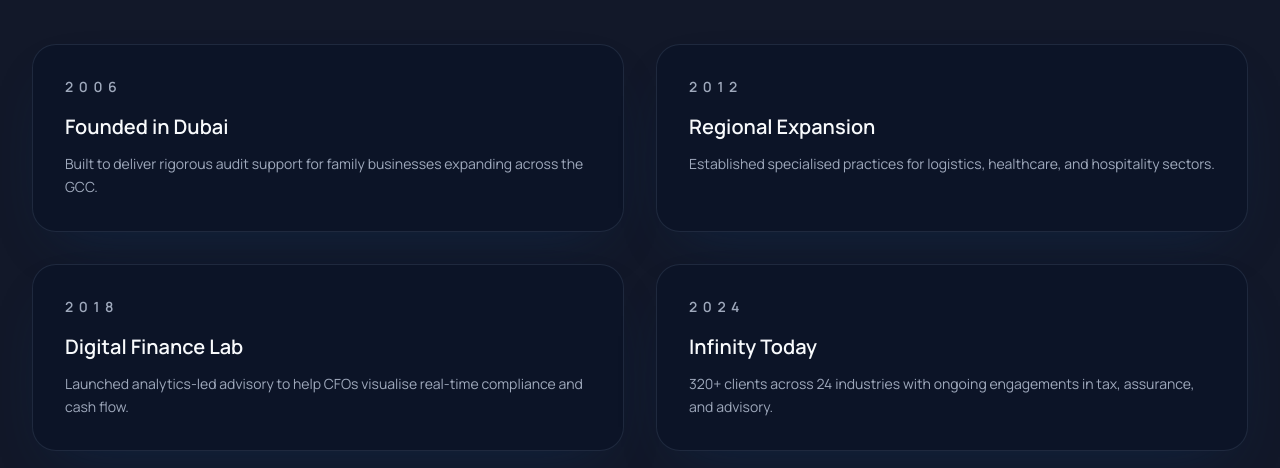
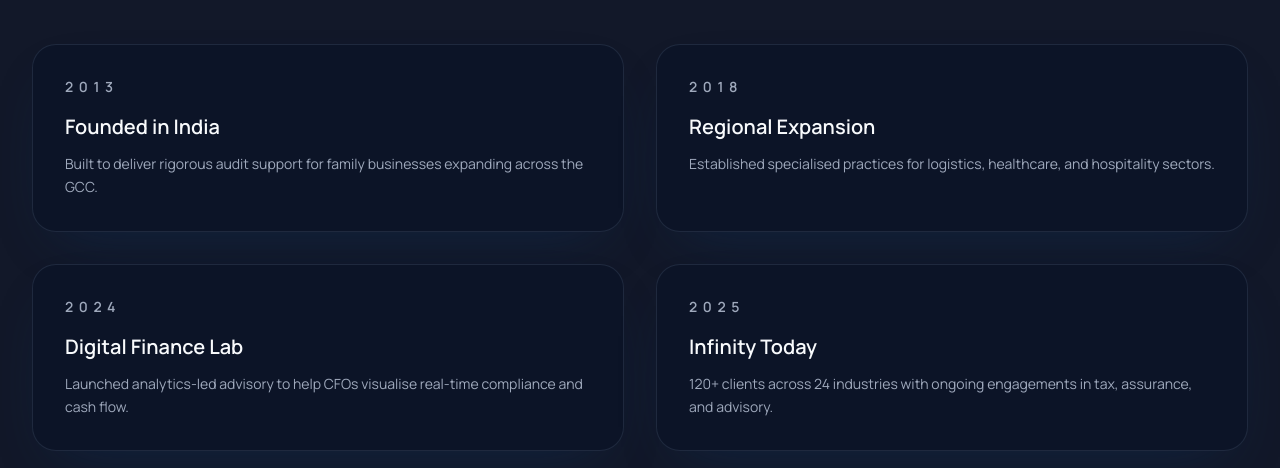
Before and after one commit to malishabandara/Infinity-20Auditing-20Accounting, a React (Vite) app: page /about in a window 1280 px wide. Shown: the part 1712-2180 px from the top of the page. Built offline with nearby package versions, Linux system fonts and the light colour scheme.

Commit message:
Edit the about and services pages

```diff
--- a/client/pages/About.tsx
+++ b/client/pages/About.tsx
@@ -2,28 +2,28 @@ import { CheckCircle2, Compass, Globe2, Target } from "lucide-react";
 
 const milestones = [
   {
-    year: "2006",
-    title: "Founded in Dubai",
+    year: "2013",
+    title: "Founded in India",
     description:
       "Built to deliver rigorous audit support for family businesses expanding across the GCC.",
   },
   {
-    year: "2012",
+    year: "2018",
     title: "Regional Expansion",
     description:
       "Established specialised practices for logistics, healthcare, and hospitality sectors.",
   },
   {
-    year: "2018",
+    year: "2024",
     title: "Digital Finance Lab",
     description:
       "Launched analytics-led advisory to help CFOs visualise real-time compliance and cash flow.",
   },
   {
-    year: "2024",
+    year: "2025",
     title: "Infinity Today",
     description:
-      "320+ clients across 24 industries with ongoing engagements in tax, assurance, and advisory.",
+      "120+ clients across 24 industries with ongoing engagements in tax, assurance, and advisory.",
   },
 ];
 
--- a/client/pages/Services.tsx
+++ b/client/pages/Services.tsx
@@ -222,7 +222,7 @@ const Services = () => {
           </div>
           <div className="rounded-[30px] bg-gradient-to-br from-primary/90 to-primary/70 p-8 text-white shadow-soft">
             <h3 className="text-2xl font-semibold">
-              Finance diagnostics in 10 working days
+              Finance diagnostics
             </h3>
             <p className="mt-3 text-sm text-white/80">
               Receive a comprehensive assessment covering controls, reporting,
```
